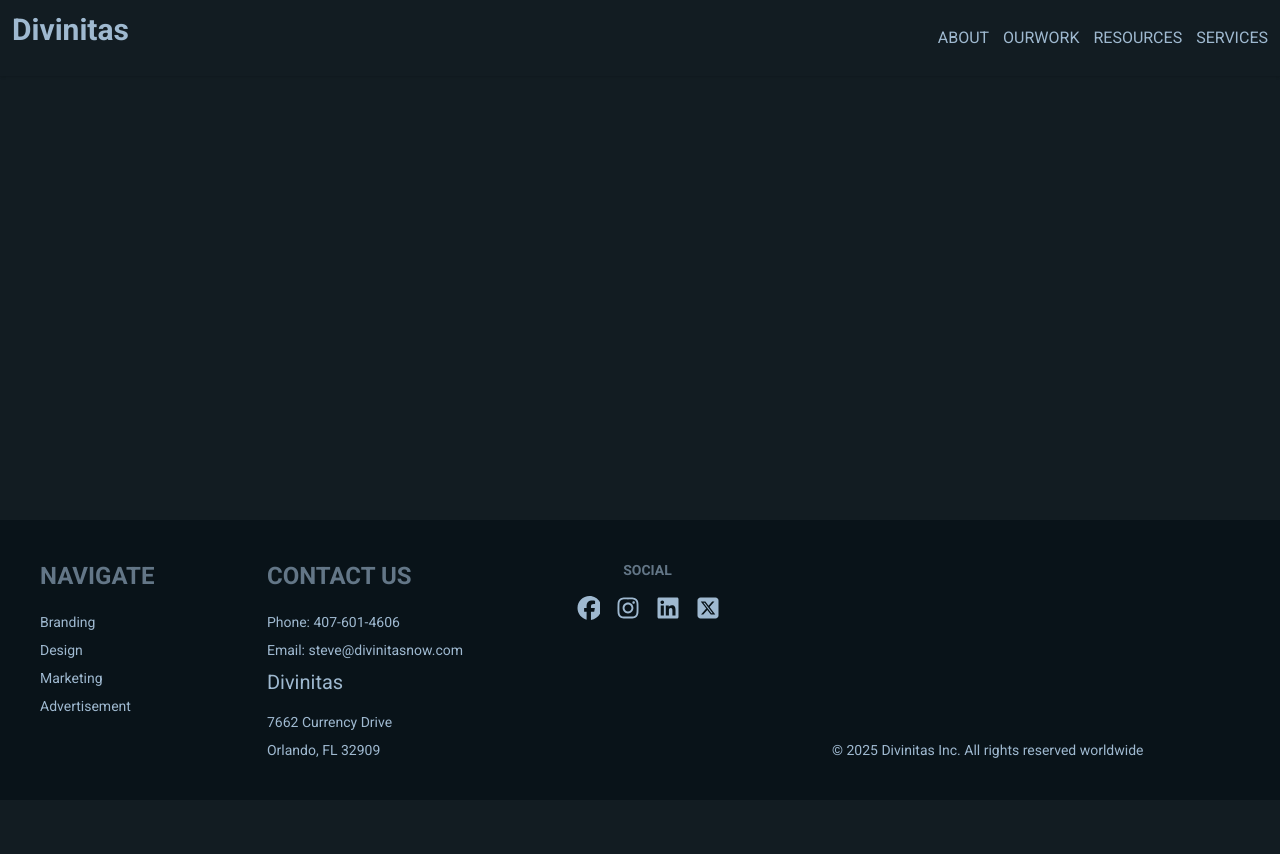
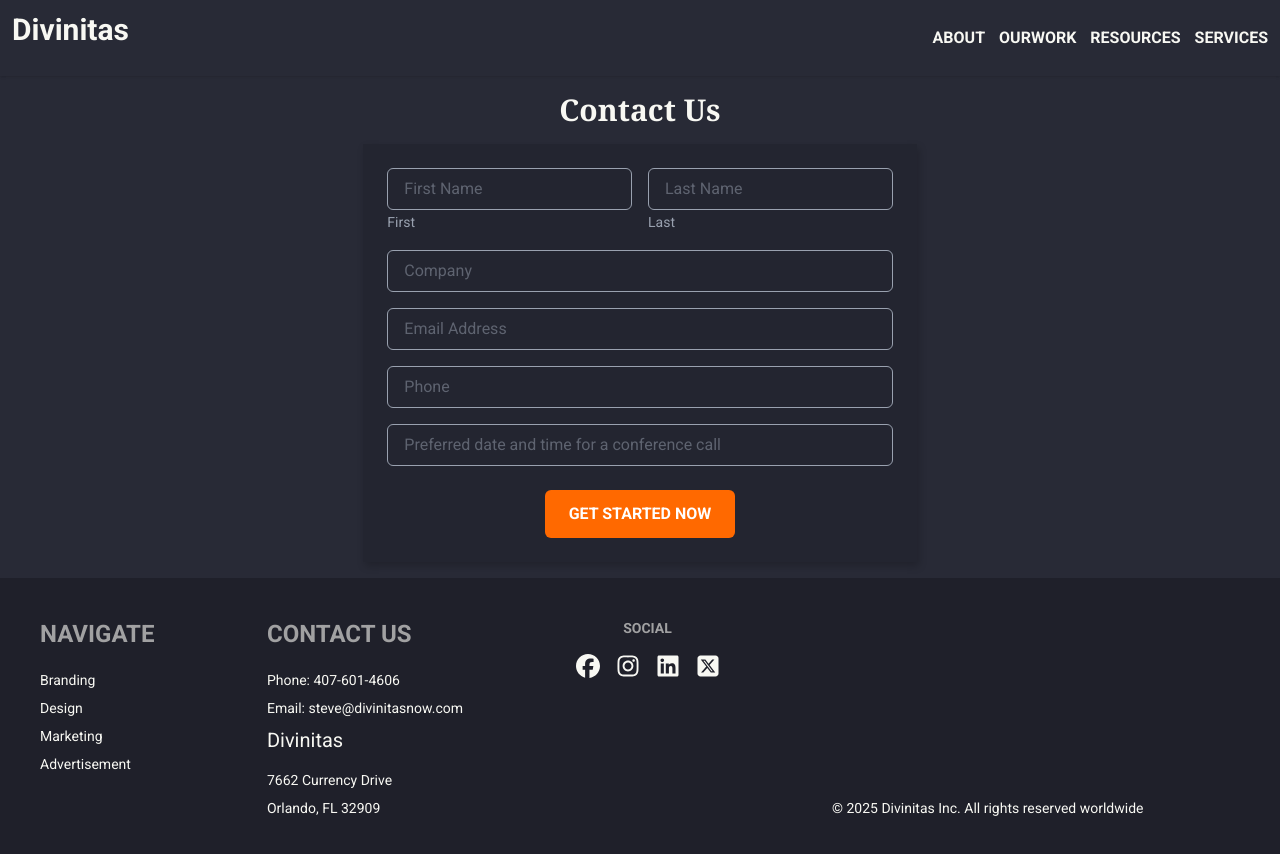
Before and after one commit to JGuzman87/divinitas, a Next.js app: page / in a window 1280 px wide. Shown: the top 854 px of the page. Before the commit the page ends 800 px from the top, so only its background shows below. Built offline with nearby package versions, Linux system fonts and the light colour scheme.

Commit message:
added hover color

```diff
--- a/app/about/page.js
+++ b/app/about/page.js
@@ -3,7 +3,9 @@ import Form from '@/components/Form';
 
 const AboutPage = () => {
   return (
-    <div><Form /></div>
+    <div>
+
+    </div>
   )
 }
 
--- a/app/layout.js
+++ b/app/layout.js
@@ -19,7 +19,7 @@ export const metadata = {
 
 export default function RootLayout({ children }) {
   return (
-    <html lang="en" data-theme="sunset">
+    <html lang="en" data-theme="dracula">
       <body
         className={`${roboto.variable} antialiased flex flex-col justify-between` }
       >
--- a/app/page.js
+++ b/app/page.js
@@ -5,8 +5,9 @@ import {useState, useEffect } from 'react';
 
 export default function Home() {
 
-  <>
+ return (<div className='flex flex-col p-4'>
+  <h1 className='text-center font-serif'>Contact Us</h1>
   <Form />
-  </>
+  </div>)
 
 }
--- a/components/Footer.jsx
+++ b/components/Footer.jsx
@@ -26,7 +26,7 @@ const Footer = () => {
               xmlns="http://www.w3.org/2000/svg"
               width="24"
               height="24"
-              viewBox="0 0 448 512"
+              viewBox="0 0 512 512"
               className="fill-current"
             >
               <path d="M512 256C512 114.6 397.4 0 256 0S0 114.6 0 256C0 376 82.7 476.8 194.2 504.5V334.2H141.4V256h52.8V222.3c0-87.1 39.4-127.5 125-127.5c16.2 0 44.2 3.2 55.7 6.4V172c-6-.6-16.5-1-29.6-1c-42 0-58.2 15.9-58.2 57.2V256h83.6l-14.4 78.2H287V510.1C413.8 494.8 512 386.9 512 256h0z" />
--- a/components/Form.jsx
+++ b/components/Form.jsx
@@ -29,7 +29,7 @@ const Form = () => {
             value={formData.first}
             type="text"
             placeholder="First Name"
-            className="w-full border rounded-md px-4 py-2 text-gray-700"
+            className="w-full border rounded-md px-4 py-2 text-gray-400"
             onChange={handleChange}
             required
           />
@@ -41,7 +41,7 @@ const Form = () => {
             value={formData.last}
             type="text"
             placeholder="Last Name"
-            className="w-full border rounded-md px-4 py-2 text-gray-700"
+            className="w-full border rounded-md px-4 py-2 text-gray-400"
             onChange={handleChange}
             required
           />
@@ -55,7 +55,7 @@ const Form = () => {
           value={formData.company}
           type="text"
           placeholder="Company"
-          className="w-full border rounded-md px-4 py-2 text-gray-700"
+          className="w-full border rounded-md px-4 py-2 text-gray-400"
           onChange={handleChange}
           required
         />
@@ -67,7 +67,7 @@ const Form = () => {
          value={formData.email}
           type="email"
           placeholder="Email Address"
-          className="w-full border rounded-md px-4 py-2 text-gray-700"
+          className="w-full border rounded-md px-4 py-2 text-gray-400"
           onChange={handleChange}
           required
         />
@@ -79,7 +79,7 @@ const Form = () => {
          value={formData.phone}
           type="tel"
           placeholder="Phone"
-          className="w-full border rounded-md px-4 py-2 text-gray-700"
+          className="w-full border rounded-md px-4 py-2 text-gray-400"
           onChange={handleChange}
           required
         />
@@ -91,7 +91,7 @@ const Form = () => {
          value={formData.date_time}
           type="text"
           placeholder="Preferred date and time for a conference call"
-          className="w-full border rounded-md px-4 py-2 text-gray-700"
+          className="w-full border rounded-md px-4 py-2 text-gray-400"
           onChange={handleChange}
           required
         />
--- a/components/Nav.jsx
+++ b/components/Nav.jsx
@@ -33,7 +33,7 @@ const Nav = () => {
           </div>
           <ul
             tabIndex={0}
-            className="menu menu-sm dropdown-content bg-base-100 rounded-box z-1 mt-3 w-52 p-2 shadow"
+            className="menu menu-sm dropdown-content bg-base-100 rounded-box z-1 mt-3 w-52 p-2 shadow "
           >
             {linkArr.map((arr) => (
               <li key={arr}>
@@ -47,7 +47,9 @@ const Nav = () => {
         <ul className="gap-3.5 flex justify-end">
           {linkArr.map((arr) => (
             <li key={arr}>
-              <Link href={"/" + arr}>{arr.toUpperCase()}</Link>
+              <Link className=" hover:text-orange-400 font-extrabold" href={"/" + arr}>
+                {arr.toUpperCase()}{" "}
+              </Link>
             </li>
           ))}
         </ul>
```
